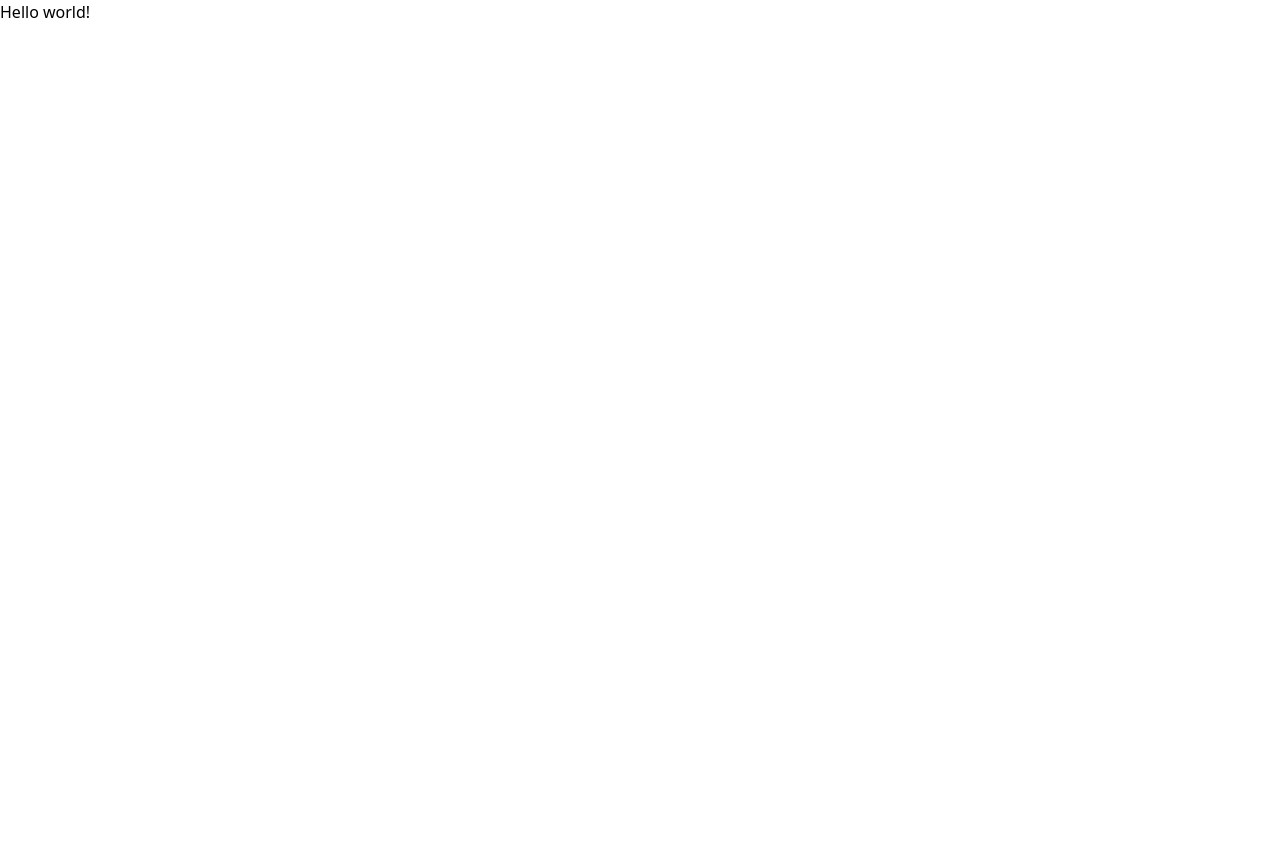
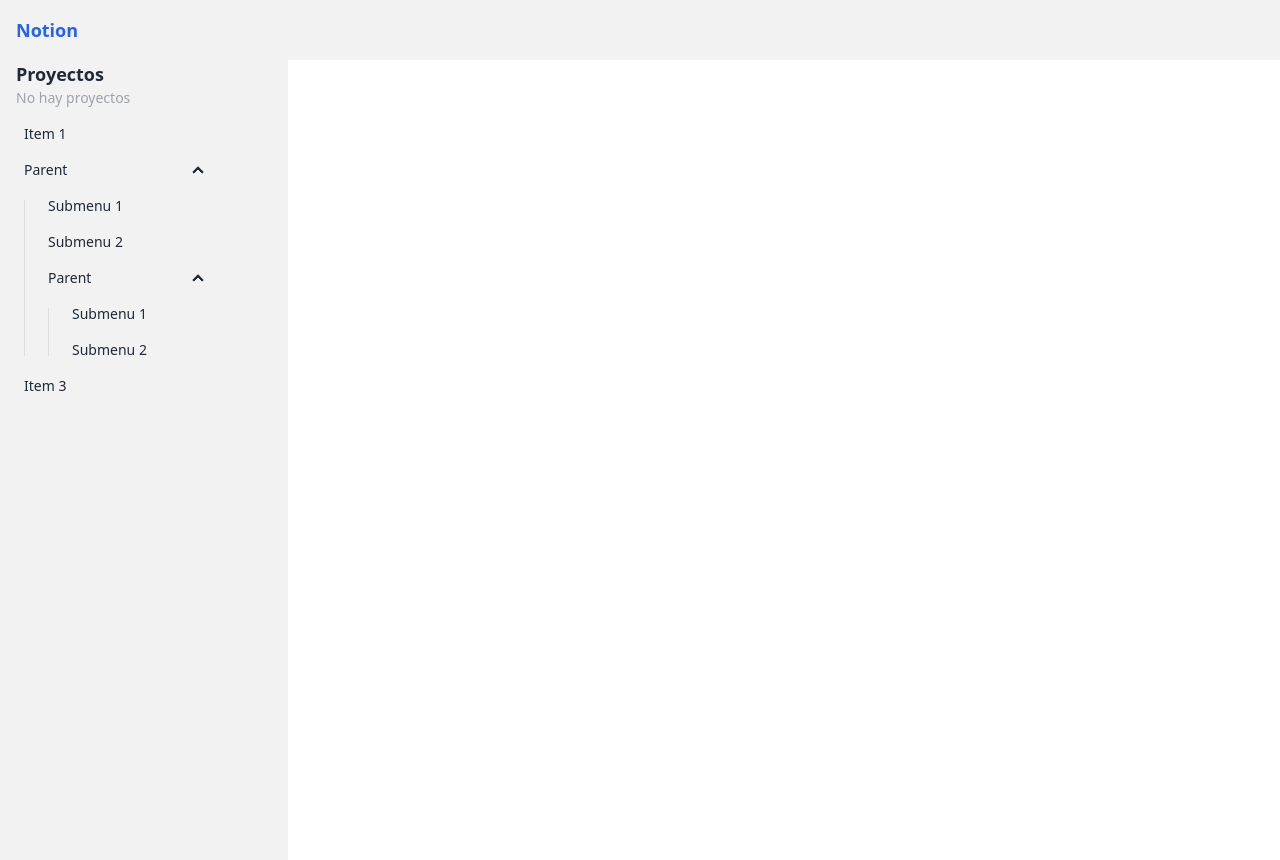
Before and after one commit to carlose2-glitch/06-projects-app, a Vue app: page / in a window 1280 px wide. Before the commit this address had no page. Before the commit the page ends 800 px from the top, so only its background shows below. Built offline with nearby package versions, Linux system fonts and the light colour scheme.

Commit message:
estructuras de los componentes

```diff
--- a/package.json
+++ b/package.json
@@ -28,6 +28,7 @@
     "@vue/test-utils": "^2.4.6",
     "@vue/tsconfig": "^0.5.1",
     "autoprefixer": "^10.4.20",
+    "daisyui": "^4.12.10",
     "eslint": "^8.57.0",
     "eslint-plugin-vue": "^9.23.0",
     "jsdom": "^24.1.0",
--- a/src/App.vue
+++ b/src/App.vue
@@ -1,5 +1,3 @@
 <template>
-  <div>
-    <h1 className="text-3xl font-bold underline">Hello world!</h1>
-  </div>
+  <RouterView />
 </template>
--- /dev/null
+++ b/src/modules/common/components/TopMenu.vue
@@ -0,0 +1,5 @@
+<template>
+  <div class="flex items-center justify-between p-4 bg-base-200">
+    <h2 class="text-lg font-bold text-blue-600">Notion</h2>
+  </div>
+</template>
--- /dev/null
+++ b/src/modules/projects/components/SideMenu.vue
@@ -0,0 +1,30 @@
+<template>
+  <aside class="bg-base-200 w-72 min-h-screen">
+    <h2 class="text-lg font-bold mx-4">Proyectos</h2>
+    <p class="text-sm text-gray-400 mx-4">No hay proyectos</p>
+
+    <!-- Menu -->
+    <ul class="menu bg-base-200 rounded-box w-56">
+      <li><a>Item 1</a></li>
+      <li>
+        <details open>
+          <summary>Parent</summary>
+          <ul>
+            <li><a>Submenu 1</a></li>
+            <li><a>Submenu 2</a></li>
+            <li>
+              <details open>
+                <summary>Parent</summary>
+                <ul>
+                  <li><a>Submenu 1</a></li>
+                  <li><a>Submenu 2</a></li>
+                </ul>
+              </details>
+            </li>
+          </ul>
+        </details>
+      </li>
+      <li><a>Item 3</a></li>
+    </ul>
+  </aside>
+</template>
--- /dev/null
+++ b/src/modules/projects/layout/ProjectsLayout.vue
@@ -0,0 +1,18 @@
+<template>
+  <div class="flex flex-col">
+    <!-- Top menu -->
+    <top-menu />
+    <main>
+      <!-- Side Menu -->
+      <side-menu />
+      <!-- RouterView -->
+
+      <router-view />
+    </main>
+  </div>
+</template>
+
+<script lang="ts" setup>
+import TopMenu from '@/modules/common/components/TopMenu.vue';
+import SideMenu from '../components/SideMenu.vue';
+</script>
--- a/src/router/index.ts
+++ b/src/router/index.ts
@@ -1,8 +1,15 @@
+import ProjectsLayout from '@/modules/projects/layout/ProjectsLayout.vue';
 import { createRouter, createWebHistory } from 'vue-router';
 
 const router = createRouter({
   history: createWebHistory(import.meta.env.BASE_URL),
-  routes: [],
+  routes: [
+    {
+      path: '/',
+      name: 'projects',
+      component: ProjectsLayout,
+    },
+  ],
 });
 
 export default router;
--- a/tailwind.config.js
+++ b/tailwind.config.js
@@ -1,8 +1,9 @@
 /** @type {import('tailwindcss').Config} */
 export default {
-  content: ['./index.html', './src/**/*.{js,ts,jsx,tsx, vue}'],
+  content: ['./index.html', './src/**/*.{js,ts,jsx,tsx,vue}'],
   theme: {
     extend: {},
   },
-  plugins: [],
+  // eslint-disable-next-line no-undef
+  plugins: [require('daisyui')],
 };
```
Also changed, not shown: 1 other file (tests, documents, lock files or other folders).
